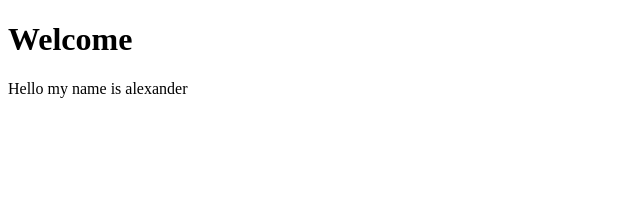
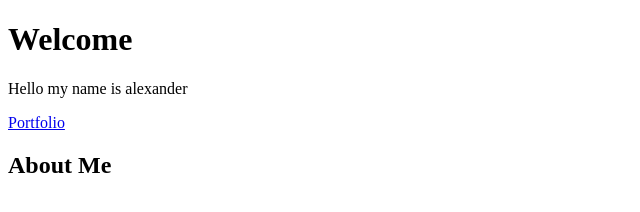
Before and after one commit to tennsoldat/Portfolio-main, a plain HTML site: page index.html in a window 1280 px wide. Shown: the whole page, without its empty margins (0-640 px from the left). Drawn offline with Linux system fonts and the light colour scheme.

Commit message:
minor changes

```diff
--- a/index.html
+++ b/index.html
@@ -2,10 +2,12 @@
 <html>
     <head>
         <title>Portfolio Alexander Stensby</title>
+        <meta name="Alexander Stensby" content="Profil">
 </head>
 <body>
     <h1>Welcome</h1>
     <p>Hello my name is alexander</p>
-    <a href="https://alexanderstensby.myportfolio.com"></a>
+    <a href="https://alexanderstensby.myportfolio.com">Portfolio</a>
+    <h2>About Me</h2>
     </body>
 </html>
```
